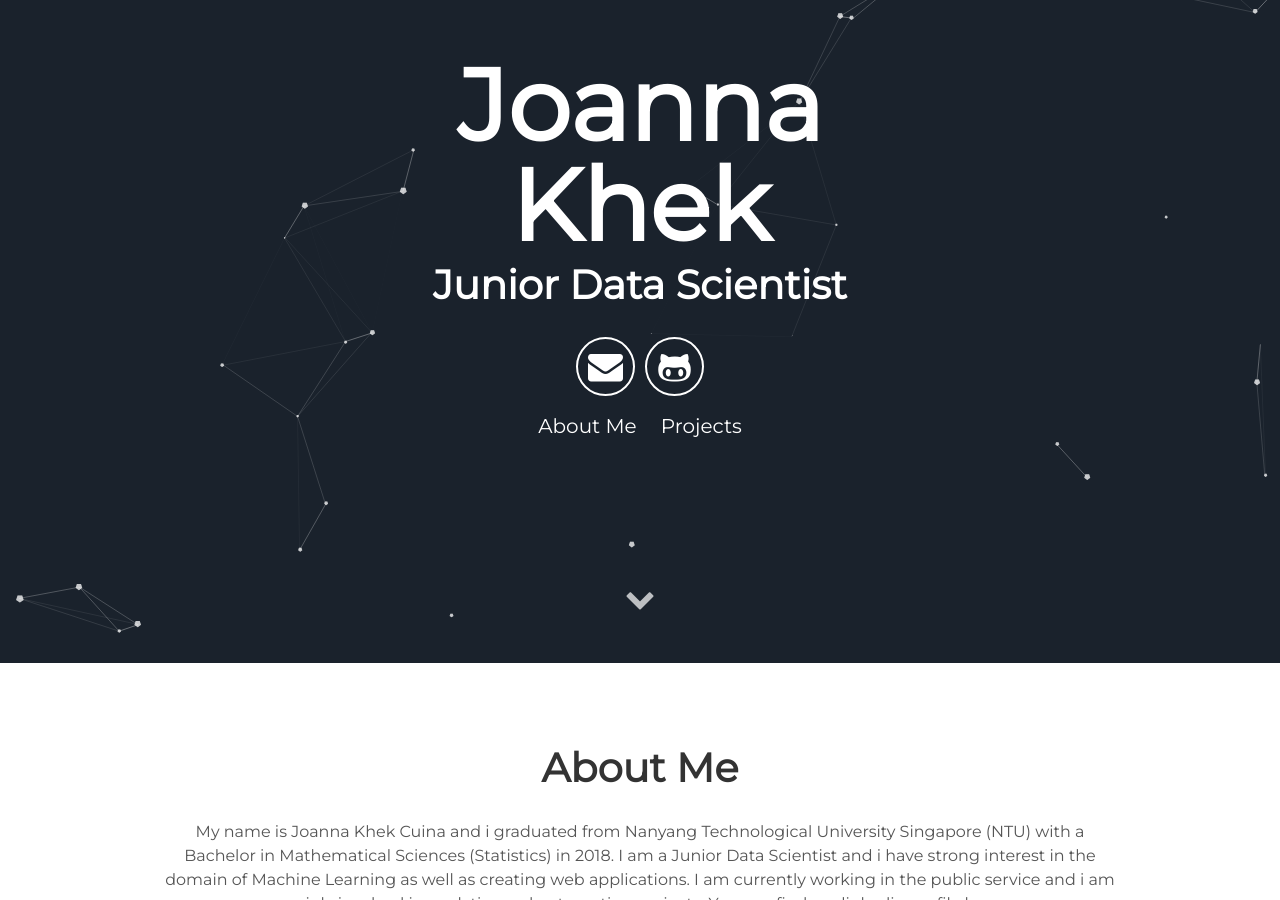
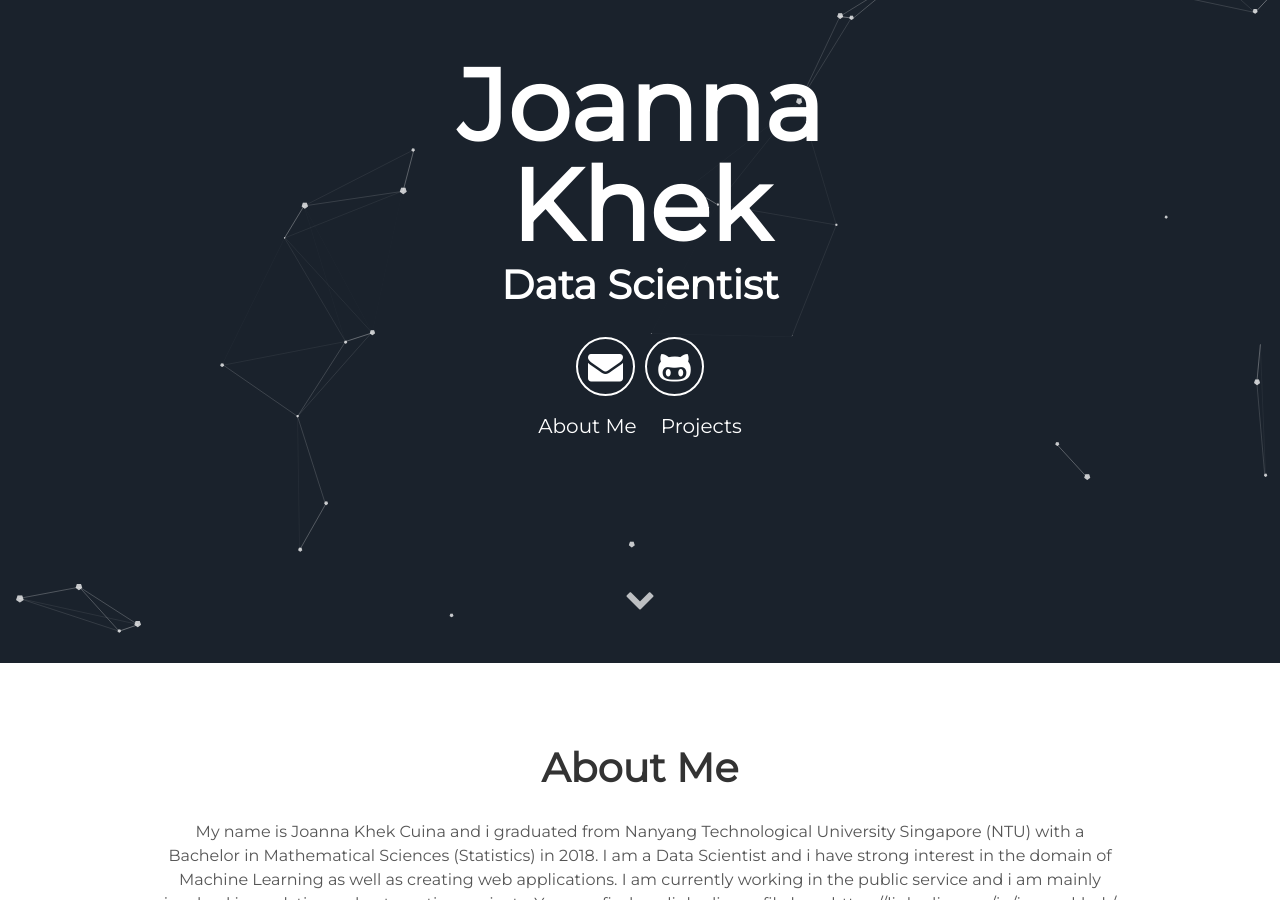
Before and after one commit to Joanna-Khek/joanna-khek.github.io, a Jekyll site: the page built from index.html, in a window 1280 px wide and 900 px high, scrolled down 237 px. Built offline with Jekyll 4.4.1, drawn with Linux system fonts in a browser that asks for light colours; some of the changed text lies outside the part shown.

Commit message:
update description

```diff
--- a/_config.yml
+++ b/_config.yml
@@ -6,9 +6,9 @@ url: https://www.linkedin.com/in/joannakhek/
 
 # User settings
 username: Joanna Khek
-user_description: My name is Joanna Khek Cuina and i graduated from Nanyang Technological University Singapore (NTU) with a Bachelor in Mathematical Sciences (Statistics) in 2018. I am a Junior Data Scientist and i have strong interest in the domain of Machine Learning as well as creating web applications. I am currently working in the public service and i am mainly involved in analytics and automation projects. You can find my linkedin profile here https://linkedin.com/in/joannakhek/
+user_description: My name is Joanna Khek Cuina and i graduated from Nanyang Technological University Singapore (NTU) with a Bachelor in Mathematical Sciences (Statistics) in 2018. I am a Data Scientist and i have strong interest in the domain of Machine Learning as well as creating web applications. I am currently working in the public service and i am mainly involved in analytics and automation projects. You can find my linkedin profile here https://linkedin.com/in/joannakhek/
 
-user_title: Junior Data Scientist
+user_title: Data Scientist
 email: joannakhek@gmail.com
 linkedin: https://www.linkedin.com/in/joannakhek/
 github_username:  joanna-khek
--- a/_includes/header.html
+++ b/_includes/header.html
@@ -5,7 +5,7 @@
         <span class="site-description">{{site.user_title}}</span>
       </h1>
       <div class="header-icons">
-        <a aria-label="My Linkedin" target="_blank" href="joannakhek@gmail.com"><i class="icon fa fa-envelope"></i></a>
+        <a aria-label="My Linkedin" target="_blank" href="joannakhek@gmail.com"><i class="icon fa fa-envelope" aria-hidden="true"></i></a>
         <a aria-label="My Github" target="_blank" href="https://github.com/Joanna-Khek/joanna-khek.github.io"><i class="icon fa fa-github-alt" aria-hidden="true"></i></a>
       </div>
       <div class="header-links">
```
